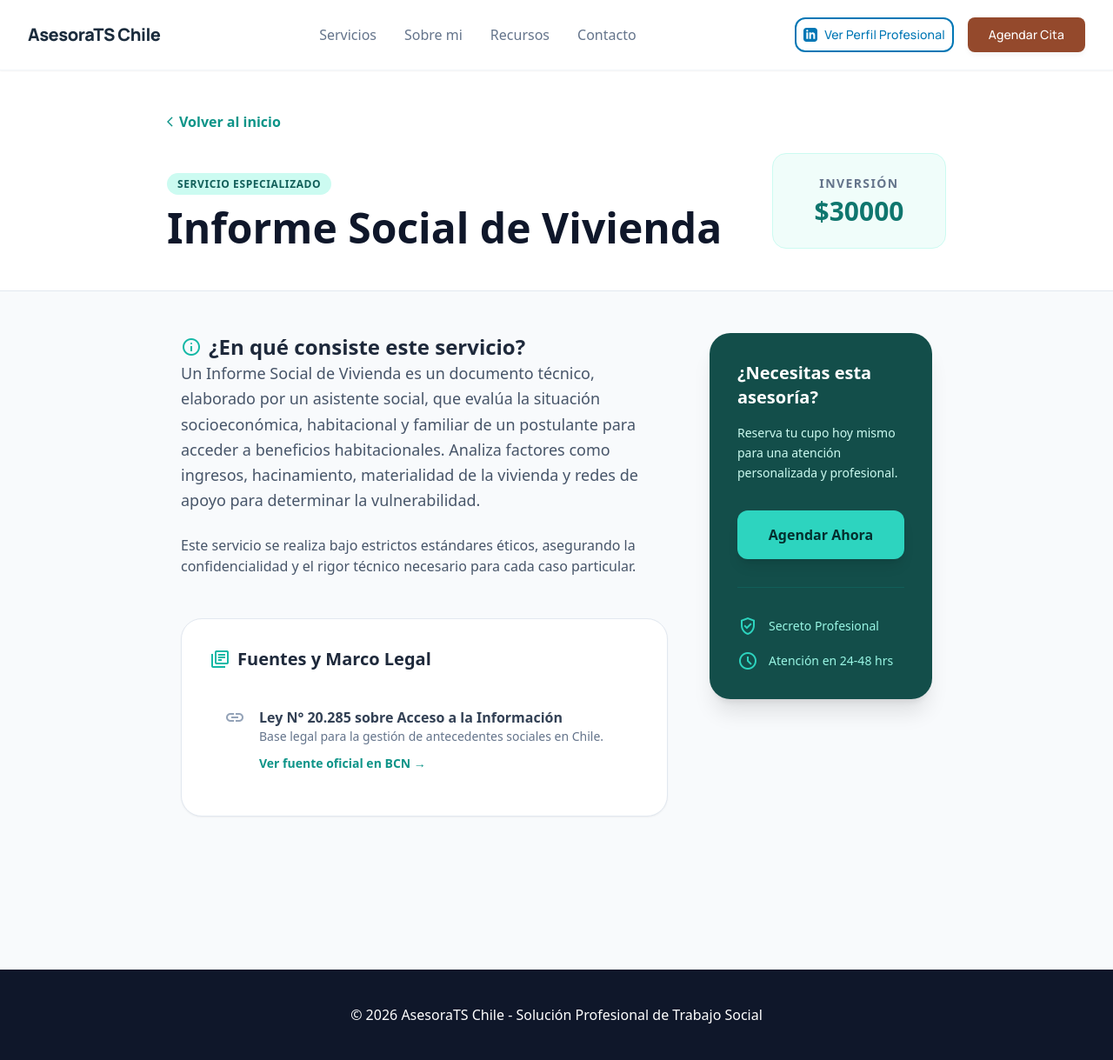
After one commit to j0t4inc0de/asesora-ts, a Django app: page /servicio/1/ in a window 1280 px wide. The commit adds this page. Shown: the whole page at 87% size. Run offline with Django 5.2, Linux system fonts and the light colour scheme; data comes from the database, SQL or seed files in the repository; some libraries are stand-ins or nearby versions.

```diff
--- /dev/null
+++ b/asesorias/templates/detalle_servicio.html
@@ -0,0 +1,92 @@
+{% extends 'base.html' %}
+
+{% block content %}
+<main class="bg-slate-50 min-h-screen pb-24">
+  <header class="bg-white border-b border-slate-200 pt-32 pb-12 px-4">
+    <div class="max-w-4xl mx-auto">
+      <a href="{% url 'home' %}" class="inline-flex items-center text-teal-600 font-semibold mb-6 hover:gap-2 transition-all group">
+        <span class="material-symbols-outlined text-sm">arrow_back_ios</span>
+        Volver al inicio
+      </a>
+
+      <div class="flex flex-col md:flex-row md:items-end justify-between gap-6">
+        <div>
+          <span class="bg-teal-100 text-teal-800 text-xs font-bold px-3 py-1 rounded-full uppercase tracking-wider">
+            Servicio Especializado
+          </span>
+          <h1 class="text-4xl md:text-5xl font-bold text-slate-900 mt-4 leading-tight">
+            {{ servicio.nombre }}
+          </h1>
+        </div>
+        <div class="bg-teal-50 p-6 rounded-2xl border border-teal-100 text-center min-w-[200px]">
+          <p class="text-slate-500 text-sm uppercase font-bold tracking-widest mb-1">Inversión</p>
+          <p class="text-3xl font-bold text-teal-700">${{ servicio.precio }}</p>
+        </div>
+      </div>
+    </div>
+  </header>
+
+  <section class="max-w-4xl mx-auto px-4 mt-12">
+    <div class="grid grid-cols-1 lg:grid-cols-3 gap-12">
+
+      <div class="lg:col-span-2 space-y-12">
+        <article class="prose prose-slate prose-teal max-w-none">
+          <h2 class="text-2xl font-bold text-slate-800 flex items-center gap-2">
+            <span class="material-symbols-outlined text-teal-500">info</span>
+            ¿En qué consiste este servicio?
+          </h2>
+          <p class="text-slate-600 leading-relaxed text-lg">
+            {{ servicio.descripcion }}
+          </p>
+
+          <div class="mt-6 text-slate-600 space-y-4">
+            {{ servicio.contenido_detallado|default:"Este servicio se realiza bajo estrictos estándares éticos, asegurando la confidencialidad y el rigor técnico necesario para cada caso particular."|linebreaks }}
+          </div>
+        </article>
+
+        <aside class="bg-white rounded-3xl p-8 shadow-sm border border-slate-200">
+          <h3 class="text-xl font-bold text-slate-800 mb-6 flex items-center gap-2">
+            <span class="material-symbols-outlined text-teal-500">library_books</span>
+            Fuentes y Marco Legal
+          </h3>
+          <ul class="space-y-4">
+            <li class="flex gap-4 p-4 rounded-xl hover:bg-slate-50 transition-colors border border-transparent hover:border-slate-100">
+              <span class="material-symbols-outlined text-slate-400">link</span>
+              <div>
+                <p class="font-bold text-slate-700">Ley N° 20.285 sobre Acceso a la Información</p>
+                <p class="text-sm text-slate-500 mb-2">Base legal para la gestión de antecedentes sociales en Chile.</p>
+                <a href="https://www.bcn.cl/leychile" target="_blank" class="text-teal-600 text-sm font-bold hover:underline">Ver fuente oficial en BCN →</a>
+              </div>
+            </li>
+            </ul>
+        </aside>
+      </div>
+
+      <div class="space-y-6">
+        <div class="bg-teal-900 rounded-3xl p-8 text-white shadow-xl sticky top-32">
+          <h3 class="text-xl font-bold mb-4">¿Necesitas esta asesoría?</h3>
+          <p class="text-teal-100 text-sm mb-8 leading-relaxed">
+            Reserva tu cupo hoy mismo para una atención personalizada y profesional.
+          </p>
+
+          <a href="{% url 'home' %}#seccion-reserva" class="block w-full bg-teal-400 hover:bg-teal-300 text-teal-950 font-bold py-4 rounded-xl text-center transition-all shadow-lg active:scale-95">
+            Agendar Ahora
+          </a>
+
+          <div class="mt-8 pt-8 border-t border-teal-800 space-y-4">
+            <div class="flex items-center gap-3 text-sm text-teal-200">
+              <span class="material-symbols-outlined text-teal-400">verified_user</span>
+              Secreto Profesional
+            </div>
+            <div class="flex items-center gap-3 text-sm text-teal-200">
+              <span class="material-symbols-outlined text-teal-400">schedule</span>
+              Atención en 24-48 hrs
+            </div>
+          </div>
+        </div>
+      </div>
+
+    </div>
+  </section>
+</main>
+{% endblock %}
```
Also changed, not shown: asesorias/templates/components/card_servicio.html (+8 -2 lines).
